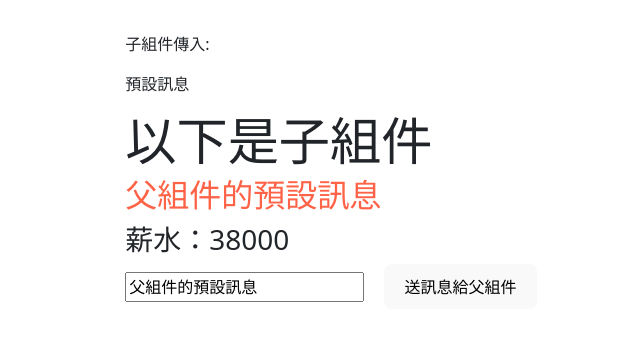
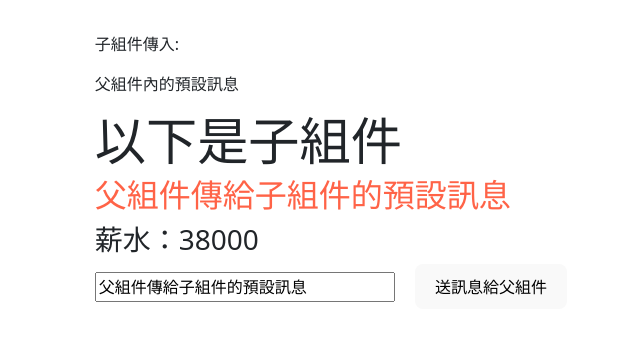
Before and after one commit to yanniao0827/Vue, a Vue app in the folder PRACTICE/form_validate/: page / in a window 1280 px wide. Shown: the top 340 px of the page, without its empty margins (309-949 px from the left). Built offline with nearby package versions, Linux system fonts and the light colour scheme.

Commit message:
0806 3-3.子組件傳入父組件 更改預設訊息內容

```diff
--- a/PRACTICE/form_validate/src/App.vue
+++ b/PRACTICE/form_validate/src/App.vue
@@ -3,9 +3,9 @@ import HelloWorld from './components/HelloWorld.vue'
 import Register from './components/Register.vue';
 import DataSend from './components/DataSend.vue';
 import { ref } from 'vue';
-const appMsg=ref('父組件的預設訊息');
+const appMsg=ref('父組件傳給子組件的預設訊息');
 const money=ref(38000);
-let receiveMessage = ref('預設訊息');
+let receiveMessage = ref('父組件內的預設訊息');
 function updateMessage(newMsg){
   receiveMessage.value = newMsg
 }
--- a/PRACTICE/form_validate/src/components/DataSend.vue
+++ b/PRACTICE/form_validate/src/components/DataSend.vue
@@ -26,6 +26,7 @@ h2{
     color: tomato;
 }
 input{
+    width: 300px;
     margin-right: 20px;
 }
 </style>
```
